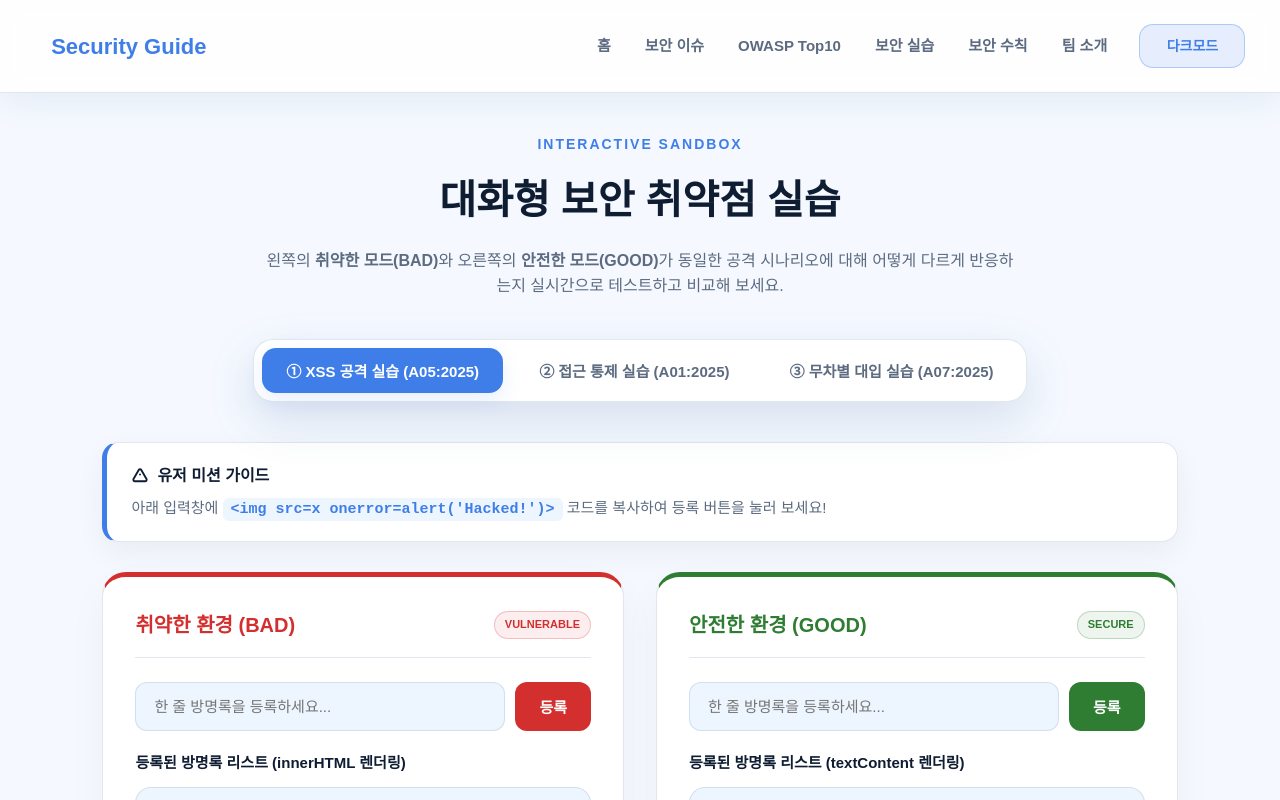
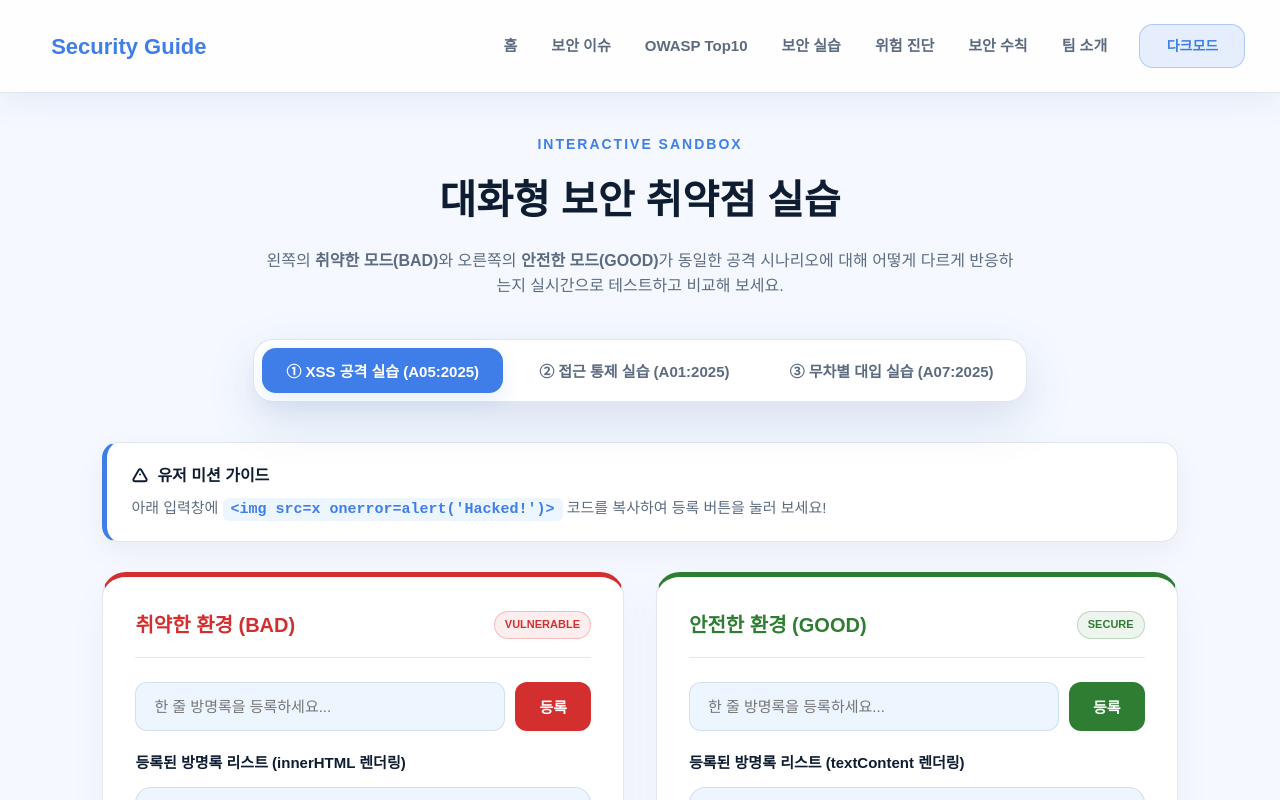
Before and after one commit to security-guide-team/security-guide, a plain HTML site: page practice.html in a window 1280 px wide. Shown: the top 800 px of the page. Drawn offline with Linux system fonts and the light colour scheme; a web font is replaced by a local one.

Commit message:
fix: update security configurations and address vulnerabilities in practice.html

```diff
--- a/practice.html
+++ b/practice.html
@@ -20,6 +20,7 @@
         <li><a href="issue.html">보안 이슈</a></li>
         <li><a href="owasp.html">OWASP Top10</a></li>
         <li><a href="practice.html" class="active">보안 실습</a></li>
+        <li><a href="securitycheck.html" class="active">위험 진단</a></li>
         <li><a href="real.html">보안 수칙</a></li>
         <li><a href="contact.html">팀 소개</a></li>
       </ul>
```
